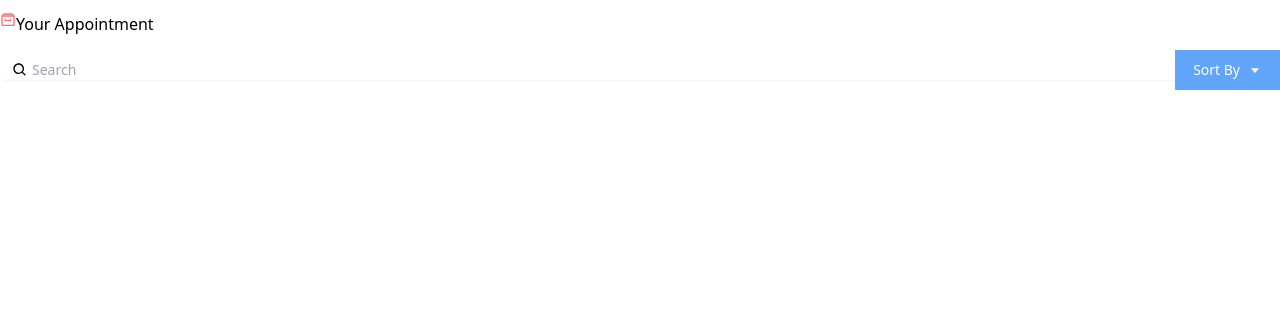
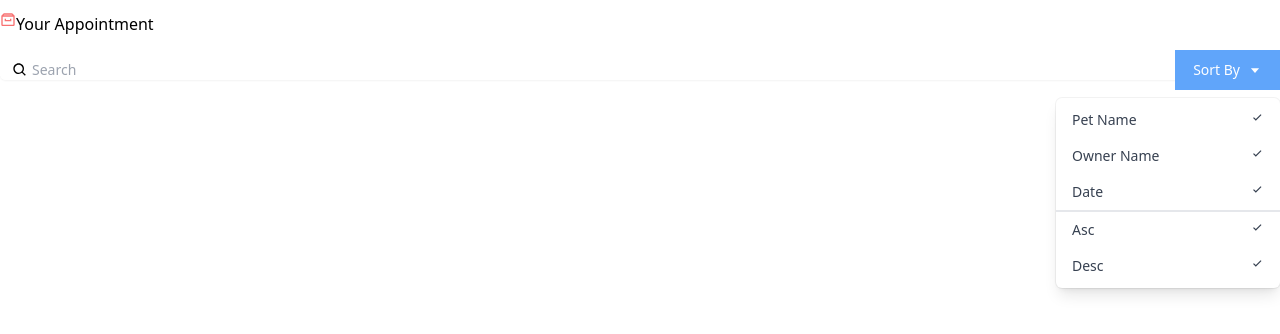
Before and after one commit to sbkbisht/2022, a React (Create React App) app in the folder react-interface/: page / in a window 1280 px wide. Shown: the top 334 px of the page. Built offline with nearby package versions, Linux system fonts and the light colour scheme; the HTML template or start-up script is replaced by a standard one.

Commit message:
create dropdown component

```diff
--- a/react-interface/src/components/Search.js
+++ b/react-interface/src/components/Search.js
@@ -1,4 +1,51 @@
 import { BiSearch, BiCaretDown, BiCheck } from "react-icons/bi";
+
+const DropDown = () => {
+  return (
+    <div
+      className="origin-top-right absolute right-0 mt-2 w-56
+        rounded-md shadow-lg bg-white ring-1 ring-black ring-opacity-5"
+    >
+      <div
+        className="py-1"
+        role="menu"
+        aria-orientation="vertical"
+        aria-labelledby="options-menu"
+      >
+        <div
+          className="px-4 py-2 text-sm text-gray-700 hover:bg-gray-100 hover:text-gray-900 flex justify-between cursor-pointer"
+          role="menuitem"
+        >
+          Pet Name {<BiCheck />}
+        </div>
+        <div
+          className="px-4 py-2 text-sm text-gray-700 hover:bg-gray-100 hover:text-gray-900 flex justify-between cursor-pointer"
+          role="menuitem"
+        >
+          Owner Name {<BiCheck />}
+        </div>
+        <div
+          className="px-4 py-2 text-sm text-gray-700 hover:bg-gray-100 hover:text-gray-900 flex justify-between cursor-pointer"
+          role="menuitem"
+        >
+          Date {<BiCheck />}
+        </div>
+        <div
+          className="px-4 py-2 text-sm text-gray-700 hover:bg-gray-100 hover:text-gray-900 flex justify-between cursor-pointer border-gray-1 border-t-2"
+          role="menuitem"
+        >
+          Asc {<BiCheck />}
+        </div>
+        <div
+          className="px-4 py-2 text-sm text-gray-700 hover:bg-gray-100 hover:text-gray-900 flex justify-between cursor-pointer"
+          role="menuitem"
+        >
+          Desc {<BiCheck />}
+        </div>
+      </div>
+    </div>
+  );
+};
 
 const Search = () => {
   return (
@@ -26,6 +73,7 @@
             >
               Sort By <BiCaretDown className="ml-2" />
             </button>
+            <DropDown />
           </div>
         </div>
       </div>
```
